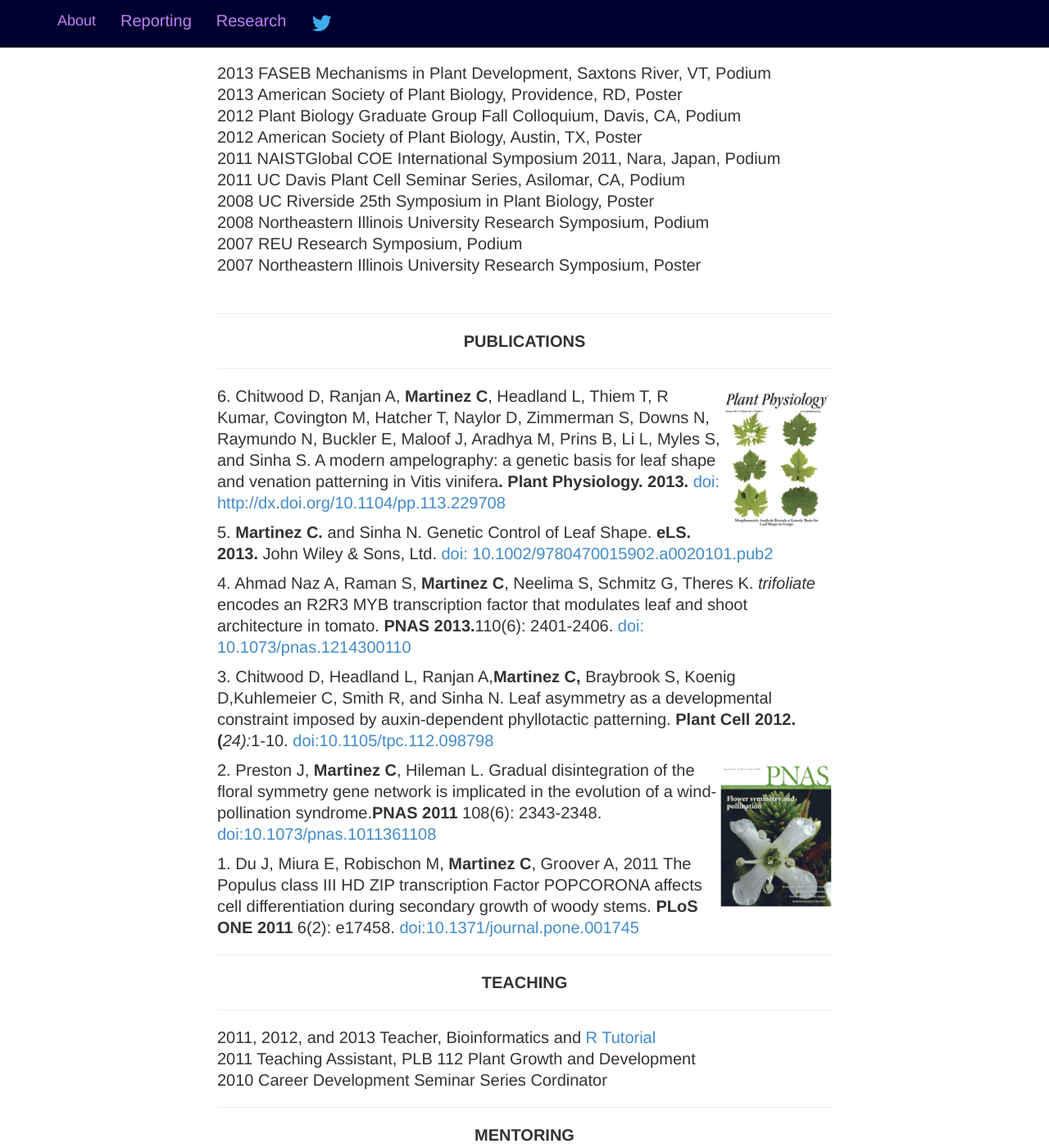
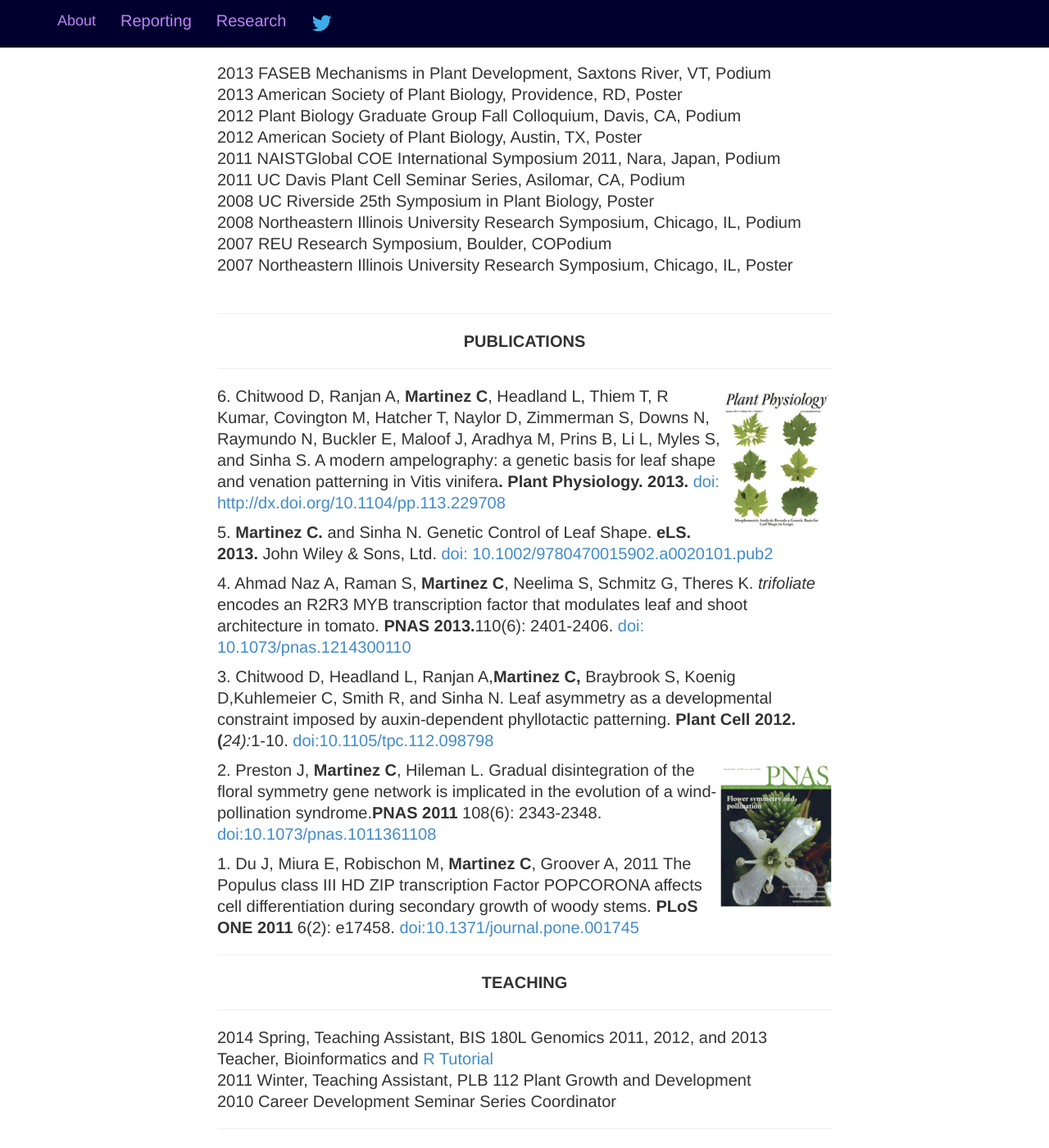
Before and after one commit to iamciera/creports, a Jekyll site: the page built from research/cv/index.html, in a window 1280 px wide and 1400 px high, scrolled down 1107 px. Shown: the whole window at 82% size. Built offline with Jekyll 4.4.1, drawn with Linux system fonts in a browser that asks for light colours; nearby versions of some CDN libraries; Markdown is read by kramdown in place of the engine named in the settings.

Commit message:
updated CV

```diff
--- a/research/cv/index.html
+++ b/research/cv/index.html
@@ -60,9 +60,9 @@ layout: default
 				2011   NAISTGlobal COE International Symposium 2011, Nara, Japan, Podium<br />
 				2011   UC Davis Plant Cell Seminar Series, Asilomar, CA, Podium<br />
 				2008   UC Riverside 25th Symposium in Plant Biology, Poster<br />
-				2008   Northeastern Illinois University Research Symposium, Podium<br />
-				2007   REU Research Symposium, Podium<br />
-				2007   Northeastern Illinois University Research Symposium, Poster<br />
+				2008   Northeastern Illinois University Research Symposium, Chicago, IL, Podium<br />
+				2007   REU Research Symposium, Boulder, COPodium<br />
+				2007   Northeastern Illinois University Research Symposium, Chicago, IL, Poster<br />
 				<br />
 				<hr />
 				<center><strong>PUBLICATIONS</strong><br /></center>
@@ -85,9 +85,10 @@ layout: default
 				<hr />
 				<center><p><strong>TEACHING</strong></p></center>
 				<hr />
+				2014 Spring, Teaching Assistant, BIS 180L Genomics
 				2011, 2012, and 2013  Teacher, Bioinformatics and <a href = "http://iamciera.github.io/creports//blog/2013/10/18/rCourse2013/index.html">R Tutorial</a><br />
-				2011   Teaching Assistant, PLB 112 Plant Growth and Development<br />
-				2010   Career Development Seminar Series Cordinator<br />
+				2011   Winter, Teaching Assistant, PLB 112 Plant Growth and Development<br />
+				2010   Career Development Seminar Series Coordinator<br />
 				<p></p>
 				<hr />
 				<center><p><strong>MENTORING</strong></p></center>
```
